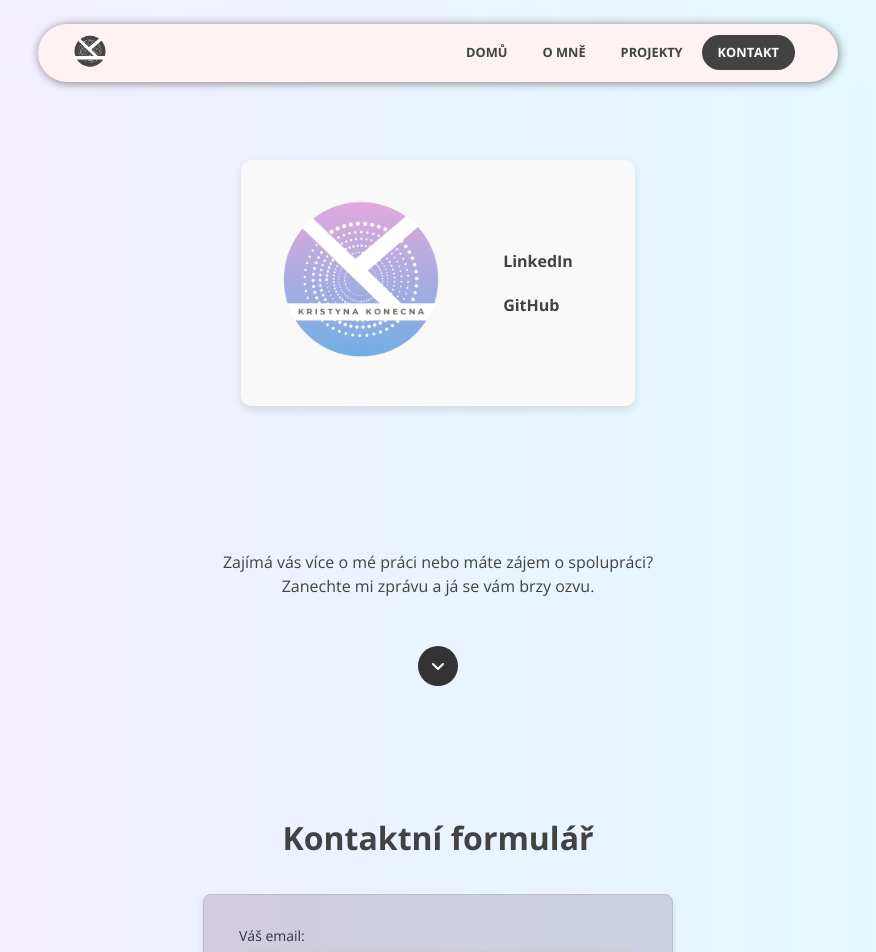
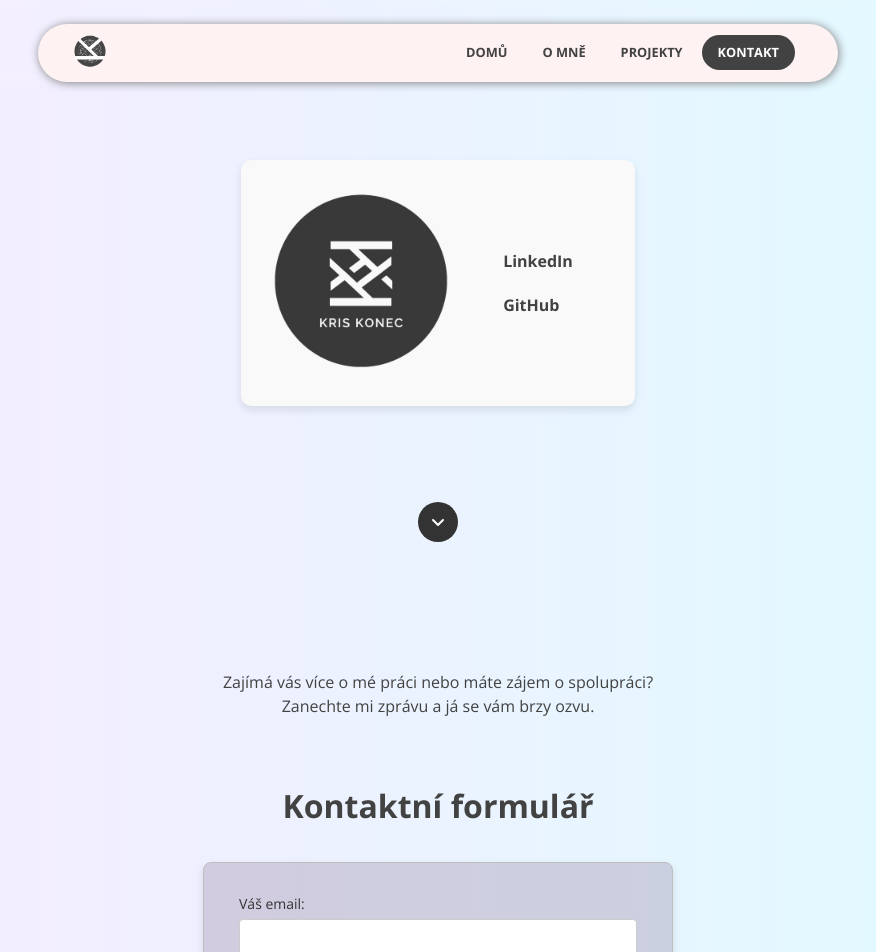
Before and after one commit to Kaykay-nova/Portfolio, a React (Vite) app: page /contact in a window 1280 px wide. Shown: the top 952 px of the page, without its empty margins (202-1078 px from the left). Built offline with nearby package versions, Linux system fonts and the light colour scheme.

Commit message:
Nové logo

```diff
--- a/src/pages/Contact/index.jsx
+++ b/src/pages/Contact/index.jsx
@@ -19,15 +19,16 @@ const Contact = () => {
   return (
     <div className="page__container">
       <ContactCard />
+
+      <a className="up__btn" onClick={handleScrollToForm}>
+        <i>{downIcon}</i>
+      </a>
+
       <p className="contact__main">
         Zajímá vás více o mé práci nebo máte zájem o spolupráci?
         <br />
         Zanechte mi zprávu a já se vám brzy ozvu.
       </p>
-
-      <a className="up__btn" onClick={handleScrollToForm}>
-        <i>{downIcon}</i>
-      </a>
 
       <h1 ref={formRef} className="contact-form__title">
         Kontaktní formulář
--- a/src/pages/Contact/style.css
+++ b/src/pages/Contact/style.css
@@ -1,9 +1,6 @@
 .contact__main{
   text-align: center;
   padding: 2rem;
-}
-
-.contact-form__title{
   padding-top: 7rem;
 }
 
```
Also changed, not shown: src/pages/Contact/img/logo.png.
